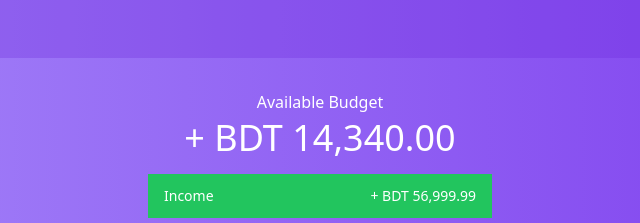
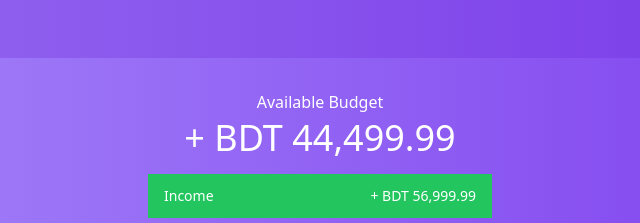
Before and after one commit to Dilshad-Jahan73/iw-assignment-01_C183270, a website: page index.html in a window 1280 px wide. Shown: the top 223 px of the page, 320-960 px from the left. Drawn offline with nearby package versions, Linux system fonts and the light colour scheme; files that its build step writes are made by us from their sources.

Commit message:
budget calculation done

```diff
--- a/index.html
+++ b/index.html
@@ -27,7 +27,9 @@
       <div class="mx-auto max-w-sm px-5 py-8 text-center text-white">
         <div>
           <h2>Available Budget</h2>
-          <p class="mt-1 text-4xl font-medium">+ BDT 14,340.00</p>
+          <p class="mt-1 text-4xl font-medium">
+            + BDT <span id="total-budget">14,340.00</span>
+          </p>
         </div>
 
         <div
--- a/script.js
+++ b/script.js
@@ -8,6 +8,8 @@ const incomeList = document.getElementById("income-list");
 const expenseList = document.getElementById("expense-list");
 const totalIncome = document.getElementById("total-income");
 const totalExpense = document.getElementById("total-expense");
+const totalBudget = document.getElementById("total-budget");
+
 function formatMoney(value) {
   return Math.abs(Number(value)).toLocaleString(undefined, {
     minimumFractionDigits: 2,
@@ -31,15 +33,15 @@ calculateIncome();
  * Task 1: Calculate total expense
  */
 function calculateExpense() {
-  let sum = 0;
+  let cost = 0;
   for (let item of expenseList.children) {
     const valueString =
       item.children[0].children[1].children[0].innerHTML.replace(/,/g, "");
 
     console.log(parseFloat(valueString));
-    sum += parseFloat(valueString);
+    cost += parseFloat(valueString);
   }
-  totalExpense.innerHTML = formatMoney(sum);
+  totalExpense.innerHTML = formatMoney(cost);
 }
 calculateExpense();
 
@@ -47,7 +49,12 @@ calculateExpense();
  * Task 2: Calculate the budget
  */
 
-function calculateBudget() {}
+function calculateBudget() {
+  const income_value = totalIncome.innerHTML.replace(/,/g, "");
+  const expense_value = totalExpense.innerHTML.replace(/,/g, "");
+  budget = parseFloat(income_value) - parseFloat(expense_value);
+  totalBudget.innerHTML = formatMoney(budget);
+}
 calculateBudget();
 /**
  * Task 3: Delete Entry
```
